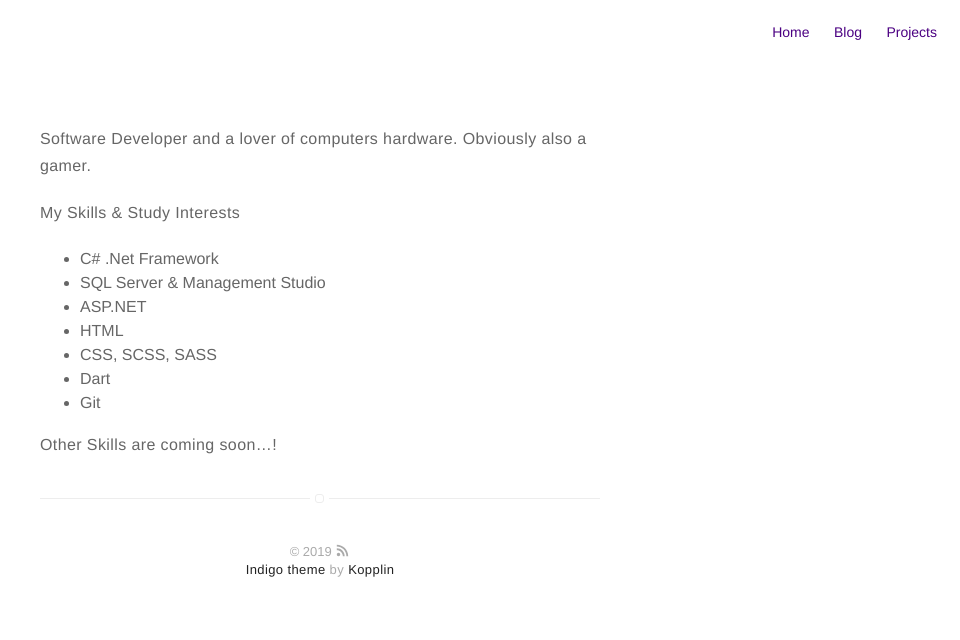
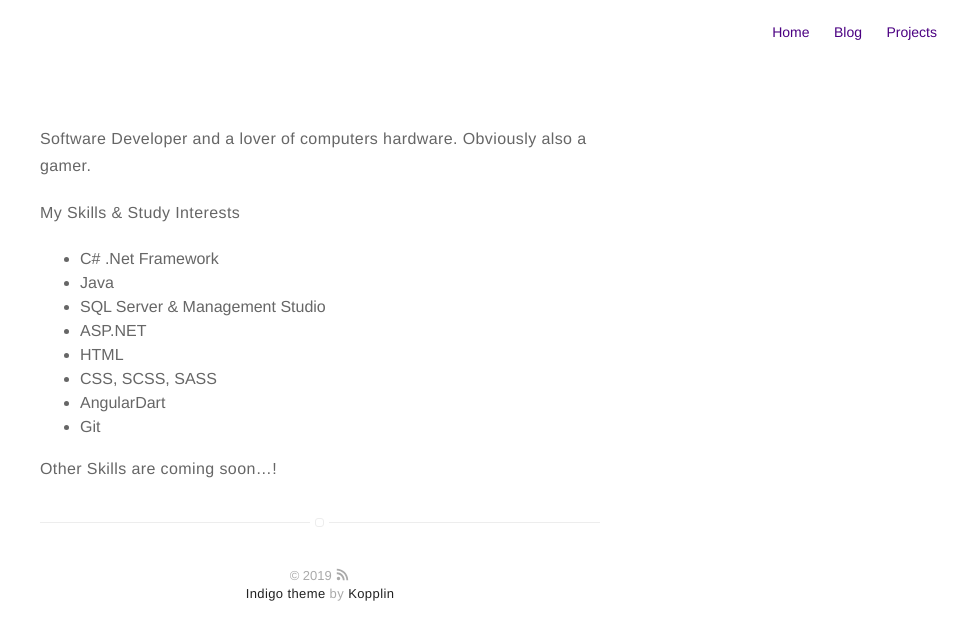
Before and after one commit to yintong-zhou/JekyllGithubPage, a Jekyll site: the page built from about.md, in a window 1280 px wide. Shown: the top 640 px of the page, without its empty margins (320-1280 px from the left). Built offline with Jekyll 4.4.1, drawn with Linux system fonts in a browser that asks for light colours.

Commit message:
add study

```diff
--- a/about.md
+++ b/about.md
@@ -9,11 +9,12 @@ Obviously also a gamer.
 
 My Skills & Study Interests
 - C# .Net Framework
+- Java
 - SQL Server & Management Studio
 - ASP.NET
 - HTML
 - CSS, SCSS, SASS
-- Dart
+- AngularDart
 - Git
 
 Other Skills are coming soon...!
```
